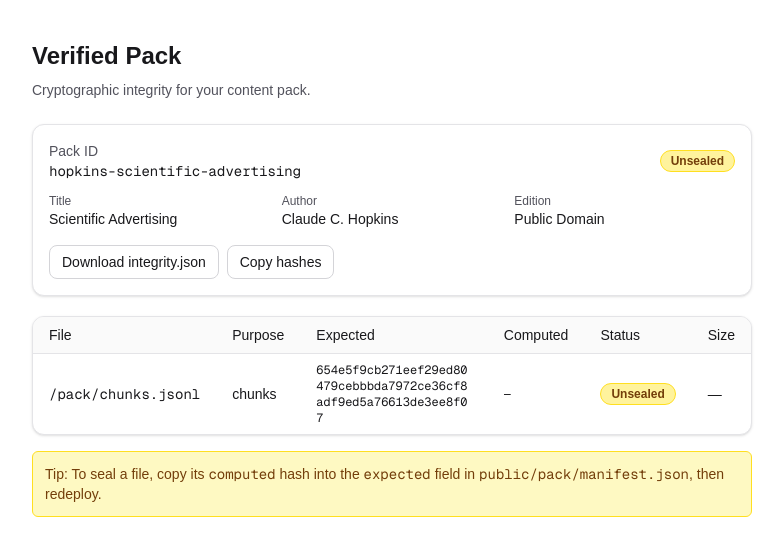
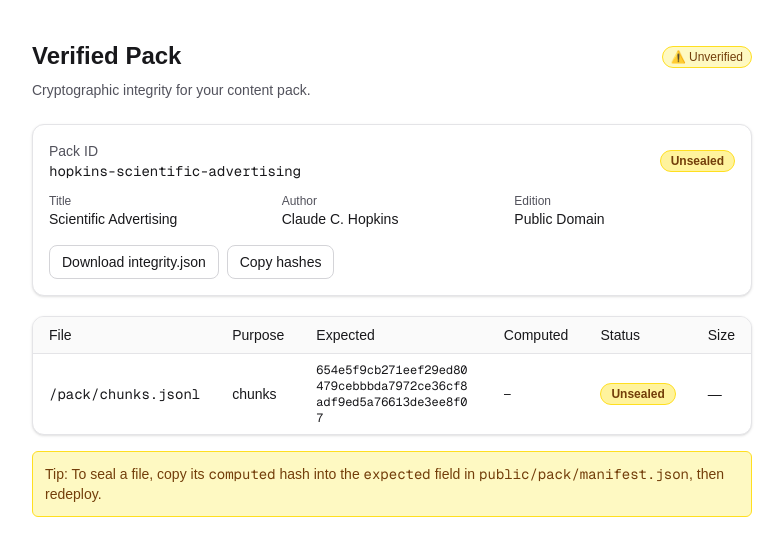
Before and after one commit to tomsullivan79/book2ai-demo, a Next.js app: page /pack in a window 1280 px wide. Shown: the top 556 px of the page, without its empty margins (248-1031 px from the left). Built offline with nearby package versions, Linux system fonts and the light colour scheme; no server answers.

Commit message:
5H: integrity badge in headers; reusable component that reads /api/pack/integrity

```diff
--- /dev/null
+++ b/app/components/IntegrityBadge.tsx
@@ -0,0 +1,70 @@
+'use client';
+
+import React, { useEffect, useState } from 'react';
+
+type IntegrityManifest = {
+  id: string;
+  title?: string;
+  author?: string;
+  edition?: string;
+  created_at?: string;
+};
+type IntegrityReport = {
+  manifest: IntegrityManifest;
+  files: Array<{
+    path: string;
+    purpose?: string | null;
+    expected?: string | null;
+    computed?: string | null;
+    exists?: boolean;
+    ok?: boolean | null;
+    size?: number | null;
+  }>;
+  sealed: boolean;
+};
+
+export default function IntegrityBadge() {
+  const [sealed, setSealed] = useState<boolean | null>(null);
+  const [loading, setLoading] = useState(true);
+
+  useEffect(() => {
+    let cancelled = false;
+    (async () => {
+      try {
+        const res = await fetch('/api/pack/integrity', { cache: 'no-store' });
+        if (!res.ok) throw new Error(`HTTP ${res.status}`);
+        const json: IntegrityReport = await res.json();
+        if (!cancelled) setSealed(Boolean(json?.sealed));
+      } catch {
+        if (!cancelled) setSealed(false);
+      } finally {
+        if (!cancelled) setLoading(false);
+      }
+    })();
+    return () => { cancelled = true; };
+  }, []);
+
+  const base =
+    'inline-flex items-center gap-1 rounded-full border px-2 py-0.5 text-xs font-medium transition-colors';
+  const okClasses =
+    'border-green-300 bg-green-100 text-green-900 dark:border-green-700 dark:bg-green-900/30 dark:text-green-100';
+  const warnClasses =
+    'border-yellow-300 bg-yellow-100 text-yellow-900 dark:border-yellow-700 dark:bg-yellow-900/30 dark:text-yellow-100';
+  const pendingClasses =
+    'border-zinc-300 bg-zinc-100 text-zinc-700 dark:border-zinc-700 dark:bg-zinc-800/60 dark:text-zinc-200';
+
+  const content =
+    loading ? (
+      <span className={`${base} ${pendingClasses}`} title="Checking pack integrity…">Checking…</span>
+    ) : sealed ? (
+      <span className={`${base} ${okClasses}`} title="All files match expected hashes">✅ Verified</span>
+    ) : (
+      <span className={`${base} ${warnClasses}`} title="One or more files are not sealed">⚠️ Unverified</span>
+    );
+
+  return (
+    <a href="/pack" aria-label="Open Verified Pack details" className="no-underline hover:opacity-90">
+      {content}
+    </a>
+  );
+}
--- a/app/pack/page.tsx
+++ b/app/pack/page.tsx
@@ -1,6 +1,7 @@
 'use client';
 
 import React, { useEffect, useMemo, useState } from 'react';
+import IntegrityBadge from '../components/IntegrityBadge';
 
 type IntegrityFile = {
   path: string;
@@ -11,7 +12,6 @@ type IntegrityFile = {
   ok?: boolean | null;
   size?: number | null;
 };
-
 type IntegrityReport = {
   manifest: {
     id: string;
@@ -60,9 +60,7 @@ export default function PackPage() {
     lines.push('');
     for (const f of report.files) {
       const status = f.expected ? (f.ok ? 'OK' : 'MISMATCH') : 'UNSEALED';
-      lines.push(
-        `${f.path}\n  computed: ${f.computed ?? '—'}\n  expected: ${f.expected ?? '—'}\n  status:   ${status}`
-      );
+      lines.push(`${f.path}\n  computed: ${f.computed ?? '—'}\n  expected: ${f.expected ?? '—'}\n  status:   ${status}`);
     }
     return lines.join('\n');
   }, [report]);
@@ -113,10 +111,11 @@ export default function PackPage() {
 
   return (
     <main className="mx-auto max-w-3xl px-6 py-10 text-zinc-900 dark:text-zinc-100">
-      <h1 className="text-2xl font-semibold mb-2">Verified Pack</h1>
-      <p className="text-sm text-zinc-600 dark:text-zinc-300 mb-6">
-        Cryptographic integrity for your content pack.
-      </p>
+      <div className="mb-2 flex items-center justify-between gap-3">
+        <h1 className="text-2xl font-semibold">Verified Pack</h1>
+        <IntegrityBadge />
+      </div>
+      <p className="text-sm text-zinc-600 dark:text-zinc-300 mb-6">Cryptographic integrity for your content pack.</p>
 
       {loading && <div className="text-sm text-zinc-600 dark:text-zinc-300">Loading…</div>}
 
@@ -136,7 +135,6 @@ export default function PackPage() {
               </div>
               <Badge ok={allOk} />
             </div>
-
             <div className="mt-3 grid grid-cols-1 gap-3 sm:grid-cols-3">
               {report.manifest.title && (
                 <div>
@@ -159,16 +157,10 @@ export default function PackPage() {
             </div>
 
             <div className="mt-4 flex flex-wrap gap-2">
-              <button
-                onClick={downloadIntegrity}
-                className="rounded-lg border border-zinc-300 px-3 py-1.5 text-sm hover:bg-zinc-50 dark:border-zinc-600 dark:hover:bg-zinc-800"
-              >
+              <button onClick={downloadIntegrity} className="rounded-lg border border-zinc-300 px-3 py-1.5 text-sm hover:bg-zinc-50 dark:border-zinc-600 dark:hover:bg-zinc-800">
                 Download integrity.json
               </button>
-              <button
-                onClick={copyHashes}
-                className="rounded-lg border border-zinc-300 px-3 py-1.5 text-sm hover:bg-zinc-50 dark:border-zinc-600 dark:hover:bg-zinc-800"
-              >
+              <button onClick={copyHashes} className="rounded-lg border border-zinc-300 px-3 py-1.5 text-sm hover:bg-zinc-50 dark:border-zinc-600 dark:hover:bg-zinc-800">
                 Copy hashes
               </button>
               {copyMsg && <span className="text-xs text-zinc-600 dark:text-zinc-300">{copyMsg}</span>}
@@ -209,9 +201,7 @@ export default function PackPage() {
 
           {!allOk && (
             <div className="mt-4 rounded-md border border-yellow-300 bg-yellow-100 p-3 text-sm text-yellow-900 dark:border-yellow-700 dark:bg-yellow-900/40 dark:text-yellow-100">
-              Tip: To seal a file, copy its <span className="font-mono">computed</span> hash into
-              the <span className="font-mono">expected</span> field in{' '}
-              <span className="font-mono">public/pack/manifest.json</span>, then redeploy.
+              Tip: To seal a file, copy its <span className="font-mono">computed</span> hash into the <span className="font-mono">expected</span> field in <span className="font-mono">public/pack/manifest.json</span>, then redeploy.
             </div>
           )}
         </>
```
Also changed, not shown: app/creator/page.tsx (+19 -74 lines), app/page.tsx (+16 -62 lines).
